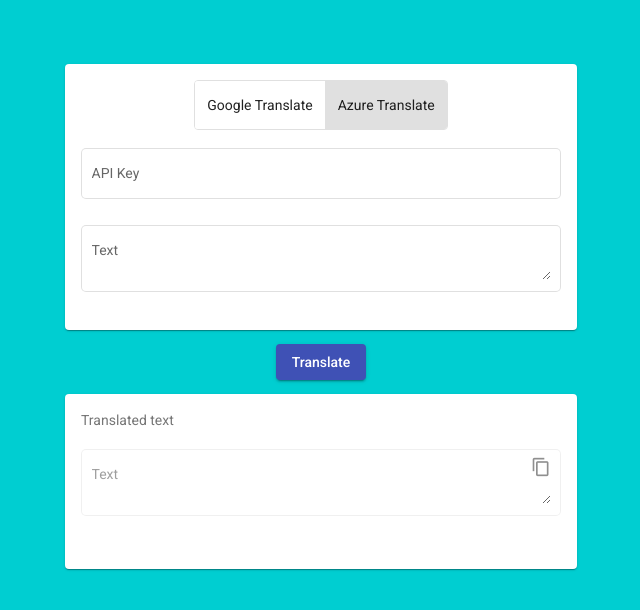
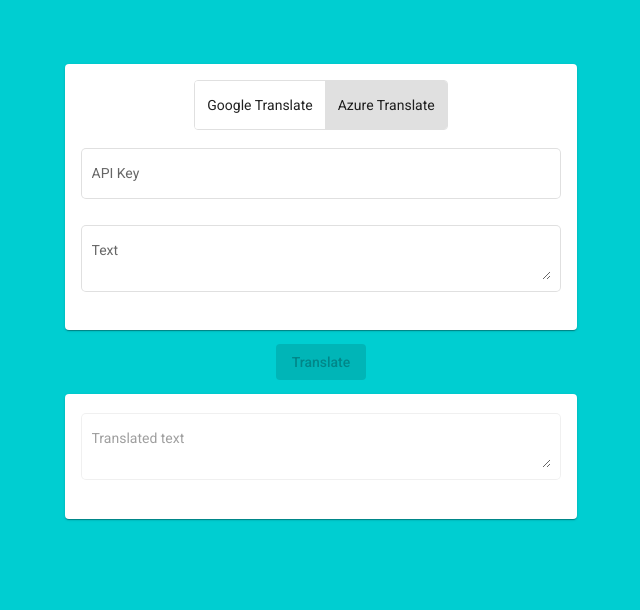
Before and after one commit to fpradomacat/translator, an Angular app: page / in a window 1280 px wide. Shown: the top 610 px of the page, without its empty margins (319-959 px from the left). Built offline with nearby package versions, Linux system fonts and the light colour scheme.

Commit message:
* form validations

```diff
--- a/src/app/translator/translator.component.html
+++ b/src/app/translator/translator.component.html
@@ -11,36 +11,34 @@
     <div>
       <mat-form-field appearance="outline">
         <mat-label>API Key</mat-label>
-        <input matInput>
+        <input type="text" matInput
+               [(ngModel)]="apiKey">
       </mat-form-field>
     </div>
 
     <div>
       <mat-form-field appearance="outline">
         <mat-label>Text</mat-label>
-        <textarea matInput></textarea>
+        <textarea matInput
+                  [(ngModel)]="textToTranslate"></textarea>
       </mat-form-field>
     </div>
   </mat-card>
 
   <div class="translate-button">
-    <button mat-raised-button color="primary">Translate</button>
+    <button [disabled]="!apiKey || !textToTranslate"
+            mat-raised-button color="primary">
+      Translate
+    </button>
   </div>
 
   <mat-card>
-    <mat-card-subtitle>Translated text</mat-card-subtitle>
-    <div class="translation-container">
-      <mat-form-field appearance="outline">
-        <mat-label>Text</mat-label>
-        <textarea matInput disabled></textarea>
-      </mat-form-field>
-      <button mat-icon-button aria-label="Copy translated text"
-              class="copy-translation-btn">
-        <mat-icon>content_copy</mat-icon>
-      </button>
-    </div>
-    <div class="translate-button">
-    </div>
+    <mat-form-field class="translated-text-input" appearance="outline"
+                    (click)="copyToClipboard(translatedText)">
+      <mat-label>Translated text</mat-label>
+      <textarea [(ngModel)]="translatedText" matInput disabled
+      title="Copy to clipboard"></textarea>
+    </mat-form-field>
   </mat-card>
 
 </div>
--- a/src/app/translator/translator.component.less
+++ b/src/app/translator/translator.component.less
@@ -5,7 +5,7 @@
     width: 100%;
   }
 
-  .translation-engine-select{
+  .translation-engine-select {
     text-align: center;
     margin-bottom: 1em;
   }
@@ -15,17 +15,9 @@
     text-align: center;
   }
 
-  .translation-container {
-    position: relative;
-
-    .copy-translation-btn {
-      opacity: 50%;
-      position: absolute;
-      top: 0;
-      right: 0;
-      mat-icon{
-        font-size: 20px;
-      }
+  .translated-text-input {
+    textarea {
+      cursor: pointer;
     }
   }
 }
--- a/src/app/translator/translator.component.ts
+++ b/src/app/translator/translator.component.ts
@@ -8,10 +8,51 @@
 })
 export class TranslatorComponent implements OnInit {
   translationEngine: string = "azure";
+  translatedText: string = "";
+  textToTranslate: string = "";
+  apiKey: string = "";
 
-  constructor() { }
+  constructor() {
+  }
 
   ngOnInit(): void {
   }
 
+  copyToClipboard(text: string) {
+    if (!navigator.clipboard) {
+      fallbackCopyTextToClipboard(text);
+      return;
+    }
+    navigator.clipboard.writeText(text).then(function () {
+      console.log('Async: Copying to clipboard was successful!');
+    }, function (err) {
+      console.error('Async: Could not copy text: ', err);
+    });
+
+    function fallbackCopyTextToClipboard(text: string) {
+      var textArea = document.createElement("textarea");
+      textArea.value = text;
+
+      // Avoid scrolling to bottom
+      textArea.style.top = "0";
+      textArea.style.left = "0";
+      textArea.style.position = "fixed";
+
+      document.body.appendChild(textArea);
+      textArea.focus();
+      textArea.select();
+
+      try {
+        var successful = document.execCommand('copy');
+        var msg = successful ? 'successful' : 'unsuccessful';
+        console.log('Fallback: Copying text command was ' + msg);
+      } catch (err) {
+        console.error('Fallback: Oops, unable to copy', err);
+      }
+
+      document.body.removeChild(textArea);
+    }
+
+
+  }
 }
```
